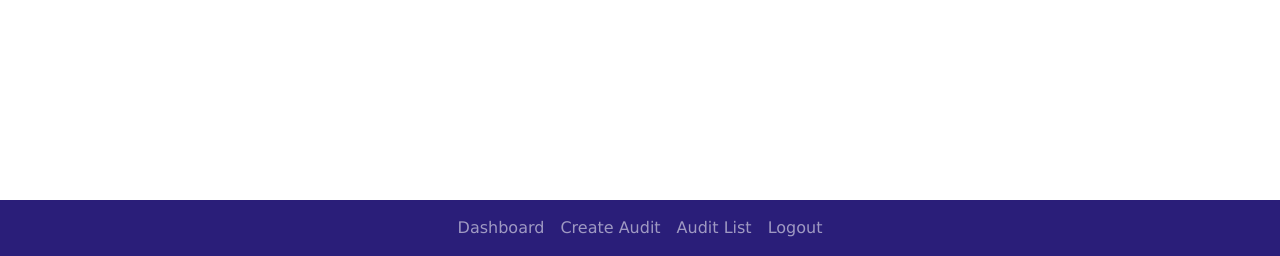
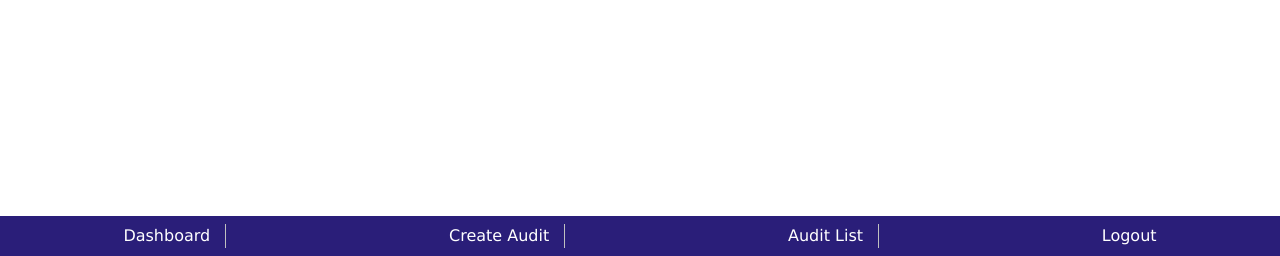
Before and after one commit to BackWoodsGinger/audit_app, a Django app: page /accounts/login/?next=/audits/assign_audit/4/ in a window 1280 px wide. Shown: the part 544-800 px from the top of the page. Run offline with Django 4.2, Linux system fonts and the light colour scheme; parts of the project's set-up code (start-up, migrations or seed data) failed here and were passed over; some libraries are stand-ins or nearby versions.

Commit message:
Version 1.1

```diff
--- a/audit_app/__init__.py
+++ b/audit_app/__init__.py
@@ -0,0 +1,4 @@
+from __future__ import absolute_import, unicode_literals
+from .celery import app as celery_app
+
+__all__ = ('celery_app',)
--- a/static/audit_app/css/master.css
+++ b/static/audit_app/css/master.css
@@ -2,40 +2,48 @@ body, h1, h2, h3, h4, h5, h6, p, a, div, span, button, input, textarea {
   font-family: 'Verdana', sans-serif !important;
 }
 
-.navbar.navbar-expand-lg.header {
+.navbar.header {
   background-color: #2a1e79 !important; /* Navy Blue */
   color: white !important;
 }
 
-.navbar.navbar-expand-lg.header .navbar-brand {
+.navbar.header .navbar-brand {
   color: white !important;
 }
 
-.navbar.navbar-expand-lg.header .navbar-brand img {
+.navbar.header .navbar-brand img {
   filter: brightness(0) invert(1) !important; /* Make logo white */
 }
 
-.navbar.navbar-expand-lg.header .navbar-nav .nav-link {
+.navbar.header .navbar-nav .nav-link {
   color: white !important;
 }
 
-.container.content {
-  margin-top: 70px !important; /* Adjust for fixed header */
-  margin-bottom: 60px !important; /* Adjust for fixed footer */
+.container {
+  padding-bottom: 60px; /* Adjust for fixed footer */
 }
 
-.navbar.navbar-expand.footer-nav {
+.navbar.fixed-bottom {
   background-color: #2a1e79 !important; /* Navy Blue */
   color: white !important;
 }
 
-.navbar.navbar-expand.footer-nav .nav-link {
+.navbar.fixed-bottom .nav-link {
   color: white !important;
 }
 
+.navbar.fixed-bottom .nav-link.nav-item-separator {
+  border-right: 1px solid silver;
+  padding-right: 15px;
+}
+
+.navbar.fixed-bottom .nav-link.nav-item-separator:last-child {
+  border-right: none;
+}
+
 @media (max-width: 768px) {
-  .container.content {
+  main.container {
       margin-top: 60px !important; /* Adjust for smaller screens */
-      margin-bottom: 50px !important; /* Adjust for smaller screens */
+      padding-bottom: 50px !important; /* Adjust for smaller screens */
   }
 }
--- a/templates/base.html
+++ b/templates/base.html
@@ -17,26 +17,18 @@
         </a>
     </header>
 
-    <main role="main" class="container">
+    <main role="main" class="container mt-5 mb-5">
         {% block content %}
         {% endblock %}
     </main>
 
-    <nav class="navbar navbar-expand navbar-dark bg-light fixed-bottom" style="background-color: #2a1e79 !important">
-        <ul class="navbar-nav mx-auto">
-            <li class="nav-item">
-                <a class="nav-link" href="{% url 'dashboard' %}">Dashboard</a>
-            </li>
-            <li class="nav-item">
-                <a class="nav-link" href="{% url 'create_audit' %}">Create Audit</a>
-            </li>
-            <li class="nav-item">
-                <a class="nav-link" href="{% url 'audit_list' %}">Audit List</a>
-            </li>
-            <li class="nav-item">
-                <a class="nav-link" href="{% url 'logout' %}">Logout</a>
-            </li>
-        </ul>
+    <nav class="navbar navbar-expand navbar-light fixed-bottom" style="background-color: #2a1e79; color: white;">
+        <div class="container-fluid d-flex justify-content-around">
+            <a class="nav-link" href="{% url 'dashboard' %}" style="color: white; border-right: 1px solid silver; padding-right: 15px;">Dashboard</a>
+            <a class="nav-link" href="{% url 'create_audit' %}" style="color: white; border-right: 1px solid silver; padding-right: 15px;">Create Audit</a>
+            <a class="nav-link" href="{% url 'audit_list' %}" style="color: white; border-right: 1px solid silver; padding-right: 15px;">Audit List</a>
+            <a class="nav-link" href="{% url 'logout' %}" style="color: white;">Logout</a>
+        </div>
     </nav>
 
     <script src="{% static 'audit_app/js/bootstrap.bundle.min.js' %}"></script>
```
Also changed, not shown: audit_app/celery.py (added, +22 -0 lines), audit_app/settings.py (+12 -0 lines), audits/management/commands/regenerate_audits.py (added, +15 -0 lines), audits/models.py (+11 -0 lines), audits/tasks.py (added, +7 -0 lines), requirements.txt (added, +27 -0 lines), db.sqlite3.
